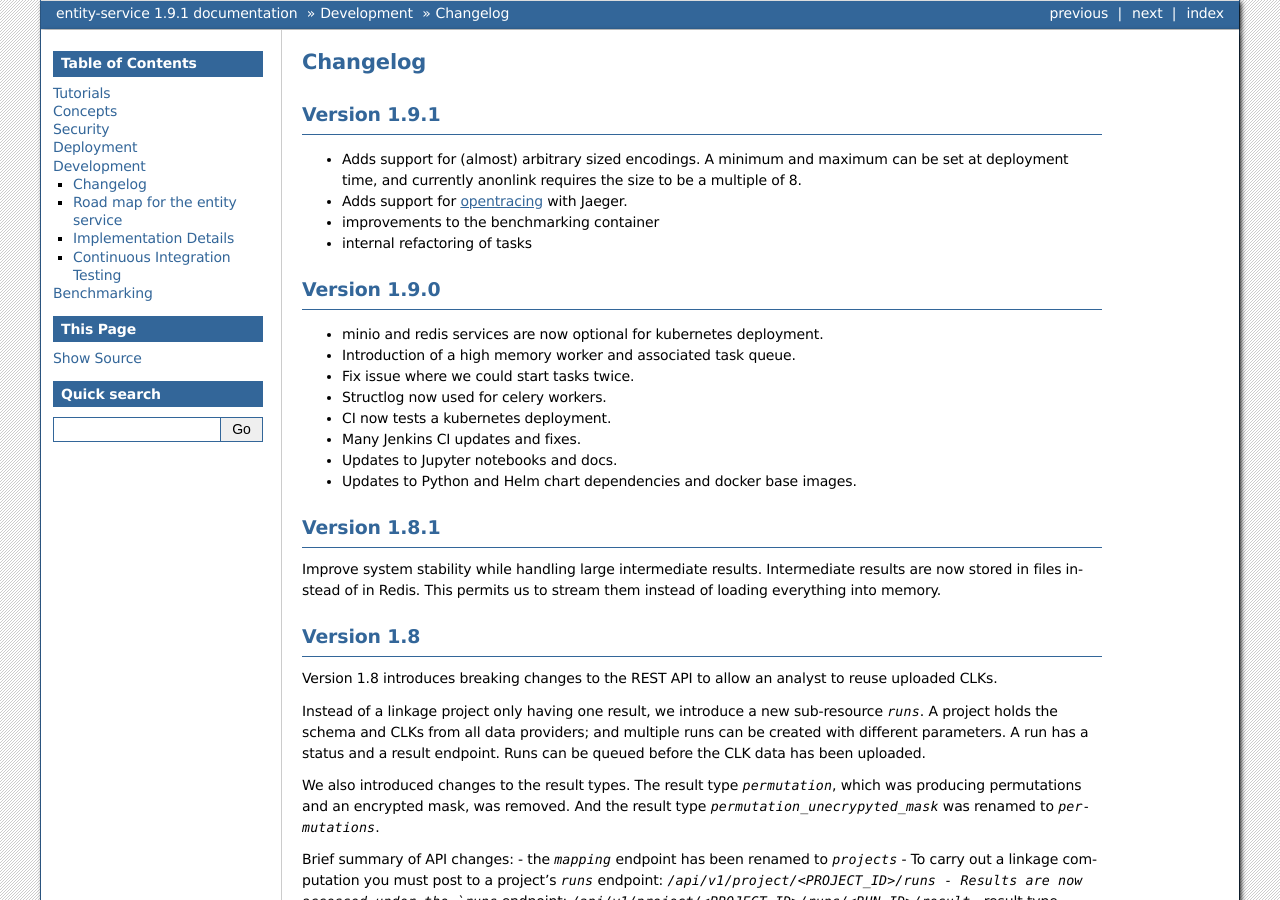
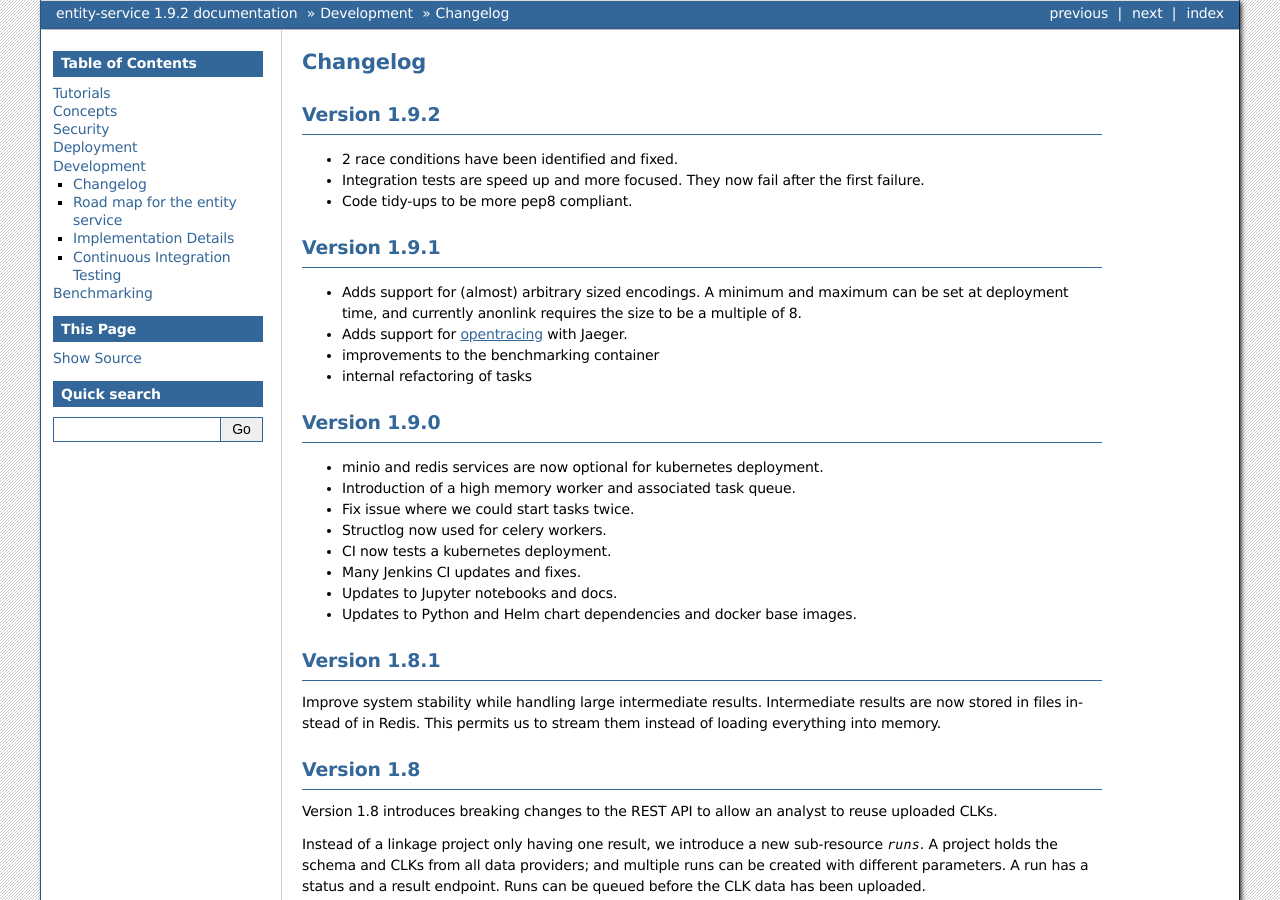
Before and after one commit to data61/anonlink-entity-service, a Sphinx documentation site: the page built from docs/changelog.rst, in a window 1280 px wide and 900 px high. Built offline with Sphinx 7.4.7, drawn with Linux system fonts in a browser that asks for light colours; formulas are drawn with MathJax 3; some of the changed text lies outside the part shown.

Commit message:
Bump version to 1.9.2 and add changelog.

```diff
--- a/docs/changelog.rst
+++ b/docs/changelog.rst
@@ -3,6 +3,13 @@
 
 Changelog
 =========
+
+Version 1.9.2
+-------------
+
+- 2 race conditions have been identified and fixed.
+- Integration tests are speed up and more focused. They now fail after the first failure.
+- Code tidy-ups to be more pep8 compliant.
 
 Version 1.9.1
 -------------
--- a/docs/conf.py
+++ b/docs/conf.py
@@ -68,7 +68,7 @@ author = 'Confidential Computing Team, Data61, CSIRO'
 # The short X.Y version.
 version = '1.9'
 # The full version, including alpha/beta/rc tags.
-release = '1.9.1'
+release = '1.9.2'
 
 # The language for content autogenerated by Sphinx. Refer to documentation
 # for a list of supported languages.
```
Also changed, not shown: 3 other files.
